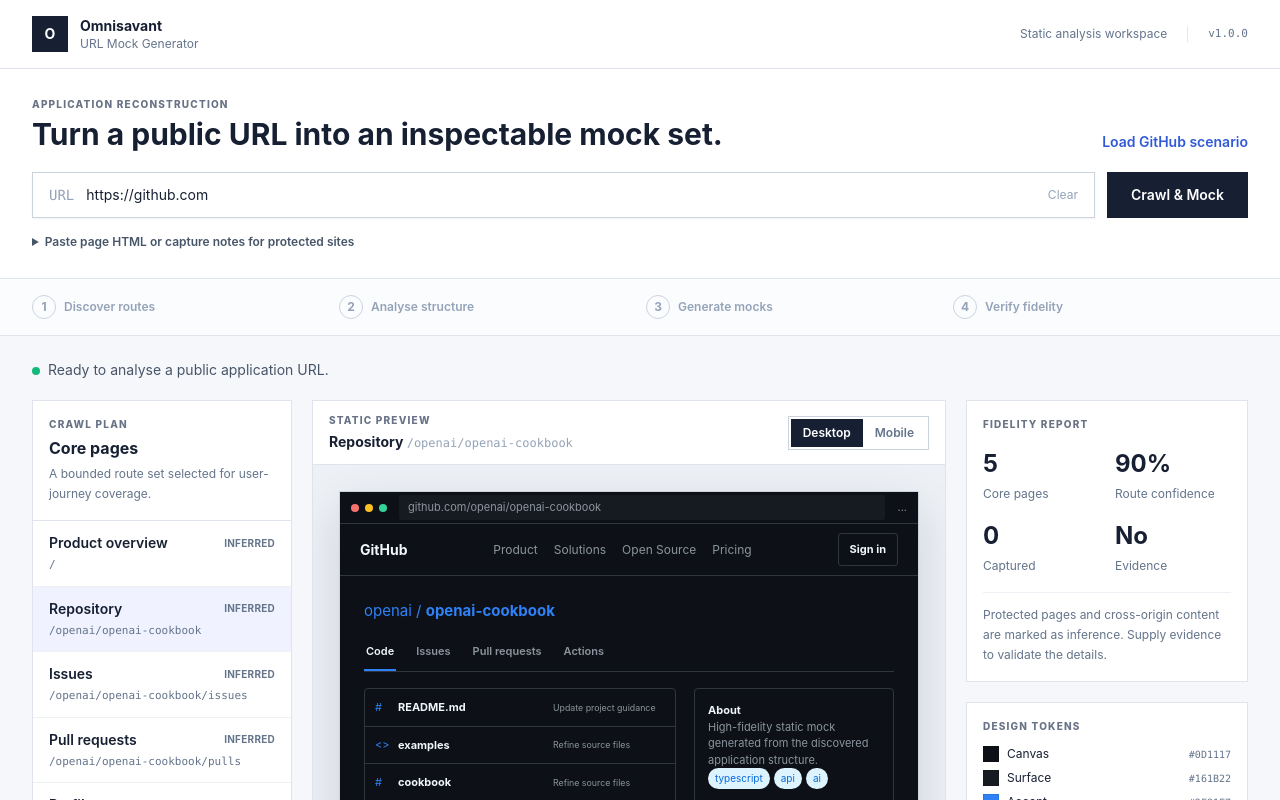
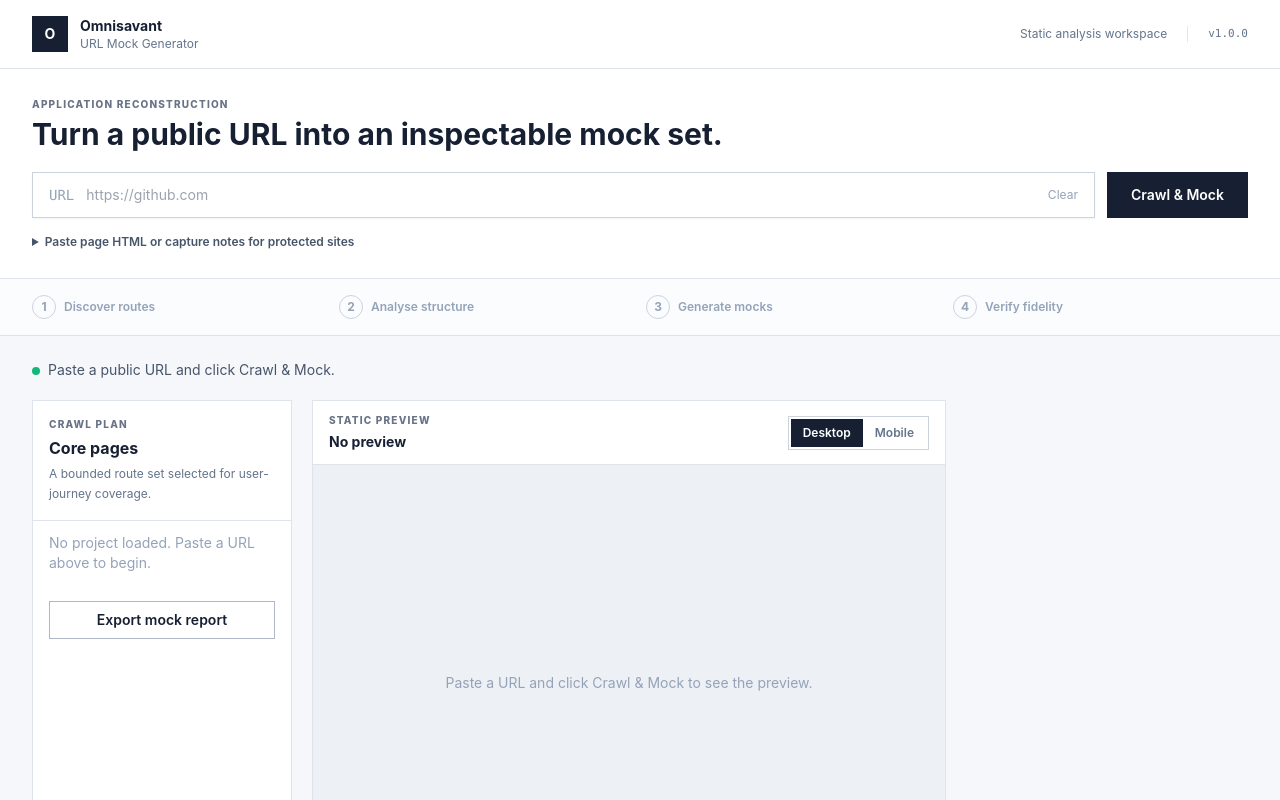
Before and after one commit to josh070305/URL-Mock-Generator, a React (Vite) app: page / in a window 1280 px wide. Shown: the top 800 px of the page. Built offline with nearby package versions, Linux system fonts and the light colour scheme.

Commit message:
Remove preloaded GitHub demo - user must paste URL to start

```diff
--- a/src/App.tsx
+++ b/src/App.tsx
@@ -25,11 +25,9 @@
   tokens: { label: string; value: string; swatch: string }[];
 };
 
-const DEFAULT_URL = "https://github.com";
-
 function normaliseUrl(value: string) {
   const trimmed = value.trim();
-  if (!trimmed) return DEFAULT_URL;
+  if (!trimmed) return "";
   return /^https?:\/\//i.test(trimmed) ? trimmed : `https://${trimmed}`;
 }
 
@@ -266,23 +264,27 @@
 }
 
 export default function App() {
-  const [url, setUrl] = useState(DEFAULT_URL);
+  const [url, setUrl] = useState("");
   const [evidence, setEvidence] = useState("");
-  const [project, setProject] = useState<MockProject>(() => makeProject(DEFAULT_URL));
-  const [selectedPage, setSelectedPage] = useState("repository");
+  const [project, setProject] = useState<MockProject | null>(null);
+  const [selectedPage, setSelectedPage] = useState("");
   const [device, setDevice] = useState<Device>("desktop");
   const [runState, setRunState] = useState<RunState>("idle");
-  const [notice, setNotice] = useState("Ready to analyse a public application URL.");
+  const [notice, setNotice] = useState("Paste a public URL and click Crawl & Mock.");
 
-  const page = project.pages.find((item) => item.id === selectedPage) ?? project.pages[0];
-  const captured = project.pages.filter((item) => item.status === "captured").length;
-  const confidence = Math.round(project.pages.reduce((total, item) => total + item.confidence, 0) / project.pages.length);
+  const page = project?.pages.find((item) => item.id === selectedPage) ?? project?.pages[0];
+  const captured = project?.pages.filter((item) => item.status === "captured").length ?? 0;
+  const confidence = project ? Math.round(project.pages.reduce((total, item) => total + item.confidence, 0) / project.pages.length) : 0;
   const stages = ["Discover routes", "Analyse structure", "Generate mocks", "Verify fidelity"];
   const activeStep = runState === "discovering" ? 1 : runState === "analyzing" ? 2 : runState === "generating" ? 3 : runState === "complete" ? 4 : 0;
-  const report = useMemo(() => ({ source: project.sourceUrl, generatedAt: new Date().toISOString(), project, evidenceProvided: Boolean(evidence.trim()), limits: "Static browser mode: live cross-origin crawling may be blocked. The output combines URL analysis, optional evidence, and transparent route inference." }), [project, evidence]);
+  const report = useMemo(() => ({ source: project?.sourceUrl ?? "", generatedAt: new Date().toISOString(), project, evidenceProvided: Boolean(evidence.trim()), limits: "Static browser mode: live cross-origin crawling may be blocked. The output combines URL analysis, optional evidence, and transparent route inference." }), [project, evidence]);
 
   async function generate() {
     const nextUrl = normaliseUrl(url);
+    if (!nextUrl) {
+      setNotice("Please enter a URL first.");
+      return;
+    }
     setRunState("discovering");
     setNotice("Discovering the public route hierarchy...");
     await new Promise((resolve) => window.setTimeout(resolve, 600));
@@ -307,16 +309,8 @@
     setNotice(captureOrigin === "route inference" ? "The site blocked browser capture. A transparent route plan was generated; paste page HTML for a source-led mock." : `Mock plan generated from ${captureOrigin}. Linked core pages are inferred from the captured navigation.`);
   }
 
-  function loadGithub() {
-    setUrl(DEFAULT_URL);
-    const nextProject = makeProject(DEFAULT_URL);
-    setProject(nextProject);
-    setSelectedPage("repository");
-    setRunState("complete");
-    setNotice("GitHub reference scenario loaded with five linked core pages.");
-  }
-
   function exportReport() {
+    if (!project) return;
     const blob = new Blob([JSON.stringify(report, null, 2)], { type: "application/json" });
     const downloadUrl = URL.createObjectURL(blob);
     const anchor = document.createElement("a");
@@ -338,7 +332,7 @@
 
       <section className="border-b border-[#dfe3eb] bg-white">
         <div className="mx-auto max-w-[1440px] px-5 py-7 lg:px-8">
-          <div className="mb-5 flex flex-wrap items-end justify-between gap-3"><div><p className="eyebrow">APPLICATION RECONSTRUCTION</p><h2 className="mt-1 text-2xl font-bold tracking-normal text-[#172033] sm:text-3xl">Turn a public URL into an inspectable mock set.</h2></div><button onClick={loadGithub} className="text-sm font-semibold text-[#325ad7] hover:text-[#1d3eaa]">Load GitHub scenario</button></div>
+          <div className="mb-5 flex flex-wrap items-end justify-between gap-3"><div><p className="eyebrow">APPLICATION RECONSTRUCTION</p><h2 className="mt-1 text-2xl font-bold tracking-normal text-[#172033] sm:text-3xl">Turn a public URL into an inspectable mock set.</h2></div></div>
           <div className="grid gap-3 lg:grid-cols-[minmax(0,1fr)_auto]"><div className="flex min-w-0 items-center border border-[#cbd3df] bg-white p-1 shadow-sm focus-within:border-[#4f46e5] focus-within:ring-2 focus-within:ring-[#e0e7ff]"><span className="px-3 font-mono text-sm text-slate-400">URL</span><input value={url} onChange={(event) => setUrl(event.target.value)} onKeyDown={(event) => event.key === "Enter" && void generate()} className="min-w-0 flex-1 border-0 bg-transparent py-2 text-sm outline-none" placeholder="https://github.com" /><button onClick={() => setUrl("")} className="px-3 text-xs text-slate-400 hover:text-slate-700">Clear</button></div><button onClick={() => void generate()} disabled={runState !== "idle" && runState !== "complete"} className="bg-[#172033] px-6 py-3 text-sm font-semibold text-white transition hover:bg-[#29364f] disabled:cursor-wait disabled:opacity-75">{runState === "idle" || runState === "complete" ? "Crawl & Mock" : "Working..."}</button></div>
           <details className="mt-4"><summary className="cursor-pointer text-xs font-semibold text-slate-600">Paste page HTML or capture notes for protected sites</summary><textarea value={evidence} onChange={(event) => setEvidence(event.target.value)} className="mt-3 min-h-24 w-full border border-[#cbd3df] p-3 text-sm outline-none focus:border-[#4f46e5]" placeholder="Paste the page HTML, visible navigation labels, or capture notes. Analysis stays in this browser and is never uploaded." /></details>
         </div>
@@ -348,13 +342,15 @@
 
       <div className="mx-auto max-w-[1440px] px-5 py-6 lg:px-8"><p className="mb-5 text-sm text-slate-600"><span className="mr-2 inline-block h-2 w-2 rounded-full bg-[#14b87a]" />{notice}</p>
         <div className="grid gap-5 xl:grid-cols-[260px_minmax(0,1fr)_282px]">
-          <aside className="border border-[#dfe3eb] bg-white"><div className="border-b border-[#dfe3eb] p-4"><p className="eyebrow">CRAWL PLAN</p><h3 className="mt-1 font-bold">Core pages</h3><p className="mt-1 text-xs leading-5 text-slate-500">A bounded route set selected for user-journey coverage.</p></div><div>{project.pages.map((item) => <button key={item.id} onClick={() => setSelectedPage(item.id)} className={`block w-full border-b border-[#edf0f4] px-4 py-3 text-left last:border-b-0 ${page.id === item.id ? "bg-[#f0f3ff]" : "hover:bg-[#f8fafc]"}`}><div className="flex items-center justify-between gap-2"><span className="text-sm font-semibold">{item.name}</span><span className={`text-[10px] font-bold uppercase tracking-wide ${item.status === "captured" ? "text-[#07875a]" : "text-[#64748b]"}`}>{item.status}</span></div><p className="mt-1 truncate font-mono text-[11px] text-slate-500">{item.path}</p></button>)}</div><div className="p-4"><button onClick={exportReport} className="w-full border border-[#aeb8c8] py-2 text-sm font-semibold text-[#172033] hover:bg-slate-50">Export mock report</button></div></aside>
+          <aside className="border border-[#dfe3eb] bg-white"><div className="border-b border-[#dfe3eb] p-4"><p className="eyebrow">CRAWL PLAN</p><h3 className="mt-1 font-bold">Core pages</h3><p className="mt-1 text-xs leading-5 text-slate-500">A bounded route set selected for user-journey coverage.</p></div><div>{project ? project.pages.map((item) => <button key={item.id} onClick={() => setSelectedPage(item.id)} className={`block w-full border-b border-[#edf0f4] px-4 py-3 text-left last:border-b-0 ${page?.id === item.id ? "bg-[#f0f3ff]" : "hover:bg-[#f8fafc]"}`}><div className="flex items-center justify-between gap-2"><span className="text-sm font-semibold">{item.name}</span><span className={`text-[10px] font-bold uppercase tracking-wide ${item.status === "captured" ? "text-[#07875a]" : "text-[#64748b]"}`}>{item.status}</span></div><p className="mt-1 truncate font-mono text-[11px] text-slate-500">{item.path}</p></button>) : <p className="px-4 py-3 text-sm text-slate-400">No project loaded. Paste a URL above to begin.</p>}</div><div className="p-4"><button onClick={exportReport} className="w-full border border-[#aeb8c8] py-2 text-sm font-semibold text-[#172033] hover:bg-slate-50">Export mock report</button></div></aside>
 
-          <section className="min-w-0 border border-[#dfe3eb] bg-white"><div className="flex flex-wrap items-center justify-between gap-3 border-b border-[#dfe3eb] px-4 py-3"><div><p className="eyebrow">STATIC PREVIEW</p><h3 className="mt-1 text-sm font-bold">{page.name} <span className="font-mono text-xs font-normal text-slate-400">{page.path}</span></h3></div><div className="flex border border-[#cbd3df] p-0.5"><button onClick={() => setDevice("desktop")} className={`px-3 py-1.5 text-xs font-semibold ${device === "desktop" ? "bg-[#172033] text-white" : "text-slate-500"}`}>Desktop</button><button onClick={() => setDevice("mobile")} className={`px-3 py-1.5 text-xs font-semibold ${device === "mobile" ? "bg-[#172033] text-white" : "text-slate-500"}`}>Mobile</button></div></div><div className="preview-stage"><BrowserMock page={page} project={project} device={device} /></div></section>
+          <section className="min-w-0 border border-[#dfe3eb] bg-white"><div className="flex flex-wrap items-center justify-between gap-3 border-b border-[#dfe3eb] px-4 py-3"><div><p className="eyebrow">STATIC PREVIEW</p><h3 className="mt-1 text-sm font-bold">{page?.name ?? "No preview"} <span className="font-mono text-xs font-normal text-slate-400">{page?.path ?? ""}</span></h3></div><div className="flex border border-[#cbd3df] p-0.5"><button onClick={() => setDevice("desktop")} className={`px-3 py-1.5 text-xs font-semibold ${device === "desktop" ? "bg-[#172033] text-white" : "text-slate-500"}`}>Desktop</button><button onClick={() => setDevice("mobile")} className={`px-3 py-1.5 text-xs font-semibold ${device === "mobile" ? "bg-[#172033] text-white" : "text-slate-500"}`}>Mobile</button></div></div><div className="preview-stage">{project && page ? <BrowserMock page={page} project={project} device={device} /> : <div className="flex items-center justify-center h-96 text-slate-400 text-sm">Paste a URL and click Crawl & Mock to see the preview.</div>}</div></section>
 
-          <aside className="space-y-5"><section className="border border-[#dfe3eb] bg-white p-4"><p className="eyebrow">FIDELITY REPORT</p><div className="mt-4 grid grid-cols-2 gap-4"><div><span className="block text-2xl font-bold">{project.pages.length}</span><span className="text-xs text-slate-500">Core pages</span></div><div><span className="block text-2xl font-bold">{confidence}%</span><span className="text-xs text-slate-500">Route confidence</span></div><div><span className="block text-2xl font-bold">{captured}</span><span className="text-xs text-slate-500">Captured</span></div><div><span className="block text-2xl font-bold">{evidence.trim() ? "Yes" : "No"}</span><span className="text-xs text-slate-500">Evidence</span></div></div><div className="mt-4 border-t border-[#edf0f4] pt-3"><p className="text-xs leading-5 text-slate-500">Protected pages and cross-origin content are marked as inference. Supply evidence to validate the details.</p></div></section>
+          <aside className="space-y-5">{project && <>
+            <section className="border border-[#dfe3eb] bg-white p-4"><p className="eyebrow">FIDELITY REPORT</p><div className="mt-4 grid grid-cols-2 gap-4"><div><span className="block text-2xl font-bold">{project.pages.length}</span><span className="text-xs text-slate-500">Core pages</span></div><div><span className="block text-2xl font-bold">{confidence}%</span><span className="text-xs text-slate-500">Route confidence</span></div><div><span className="block text-2xl font-bold">{captured}</span><span className="text-xs text-slate-500">Captured</span></div><div><span className="block text-2xl font-bold">{evidence.trim() ? "Yes" : "No"}</span><span className="text-xs text-slate-500">Evidence</span></div></div><div className="mt-4 border-t border-[#edf0f4] pt-3"><p className="text-xs leading-5 text-slate-500">Protected pages and cross-origin content are marked as inference. Supply evidence to validate the details.</p></div></section>
             <section className="border border-[#dfe3eb] bg-white p-4"><p className="eyebrow">DESIGN TOKENS</p><div className="mt-3 space-y-2">{project.tokens.map((token) => <div key={token.label} className="flex items-center justify-between"><div className="flex items-center gap-2"><span className="h-4 w-4 border border-black/10" style={{ backgroundColor: token.swatch }} /><span className="text-xs">{token.label}</span></div><code className="text-[10px] text-slate-500">{token.value}</code></div>)}</div></section>
-            <section className="border border-[#dfe3eb] bg-white p-4"><p className="eyebrow">INVENTORY</p><div className="mt-3 flex flex-wrap gap-1.5">{project.components.map((component) => <span key={component} className="border border-[#dfe3eb] bg-[#fafbfc] px-2 py-1 text-[11px] text-slate-600">{component}</span>)}</div><p className="eyebrow mt-5">PRIMARY FLOWS</p><ol className="mt-2 space-y-2">{project.flows.map((flow, index) => <li className="flex gap-2 text-xs text-slate-600" key={flow}><span className="font-mono text-slate-400">0{index + 1}</span>{flow}</li>)}</ol></section></aside>
+            <section className="border border-[#dfe3eb] bg-white p-4"><p className="eyebrow">INVENTORY</p><div className="mt-3 flex flex-wrap gap-1.5">{project.components.map((component) => <span key={component} className="border border-[#dfe3eb] bg-[#fafbfc] px-2 py-1 text-[11px] text-slate-600">{component}</span>)}</div><p className="eyebrow mt-5">PRIMARY FLOWS</p><ol className="mt-2 space-y-2">{project.flows.map((flow, index) => <li className="flex gap-2 text-xs text-slate-600" key={flow}><span className="font-mono text-slate-400">0{index + 1}</span>{flow}</li>)}</ol></section></>}
+          </aside>
         </div>
       </div>
     </main>
```
